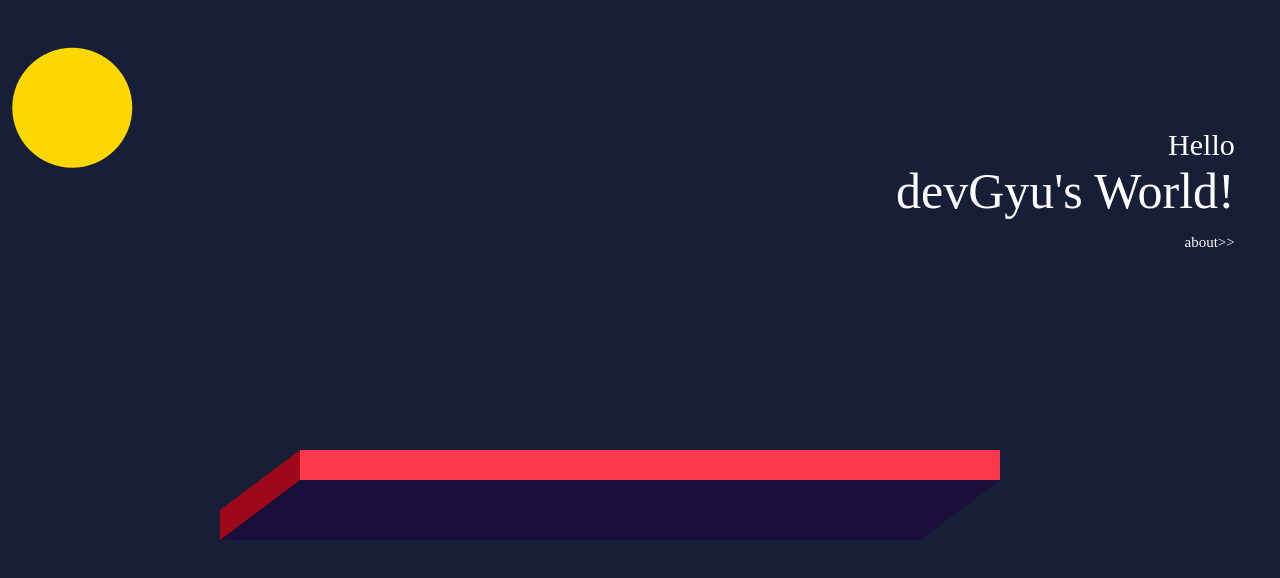
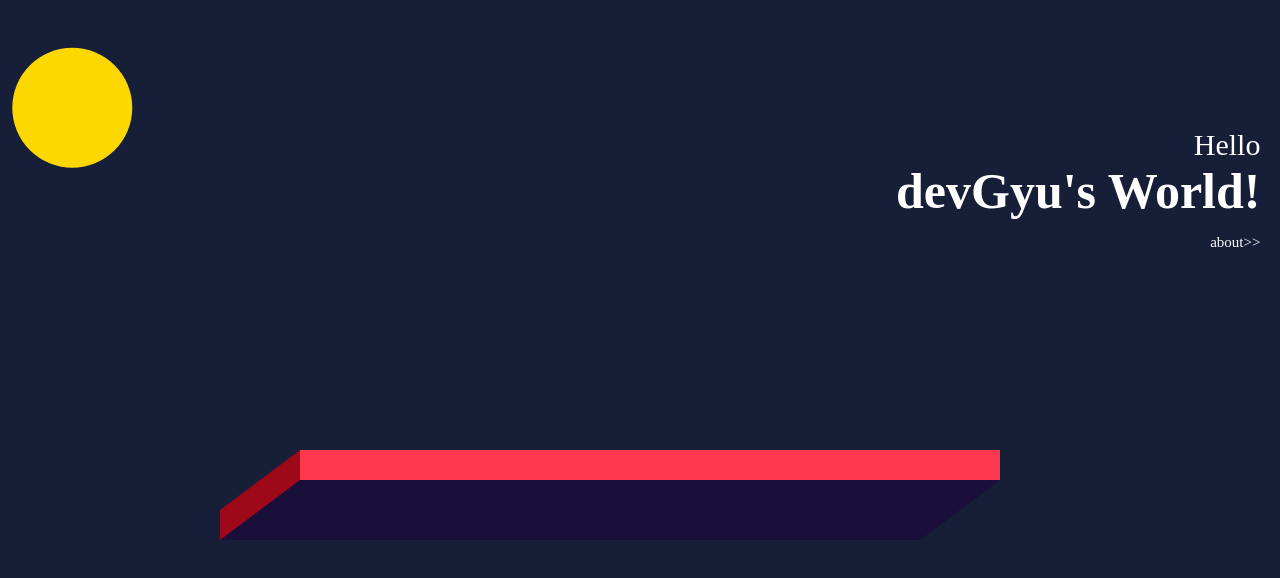
Before and after one commit to devGyu97/BoundingBall, a plain HTML site: page index.html in a window 1280 px wide. Drawn offline with Linux system fonts and the light colour scheme.

Commit message:
Update index.html

```diff
--- a/index.html
+++ b/index.html
@@ -10,7 +10,7 @@
     <body>
         <div class="title">
             <p>Hello
-            <p class="subtitle">devGyu's World!
+            <p class="subtitle" style="font-weight: bold;">devGyu's World!
             <p><a class="btn" href="https://devgyu97.github.io/web/BoundingBall/" target="_blank">about>></a>
         </div>
         <script type="module" src="app.js"></script>
```
